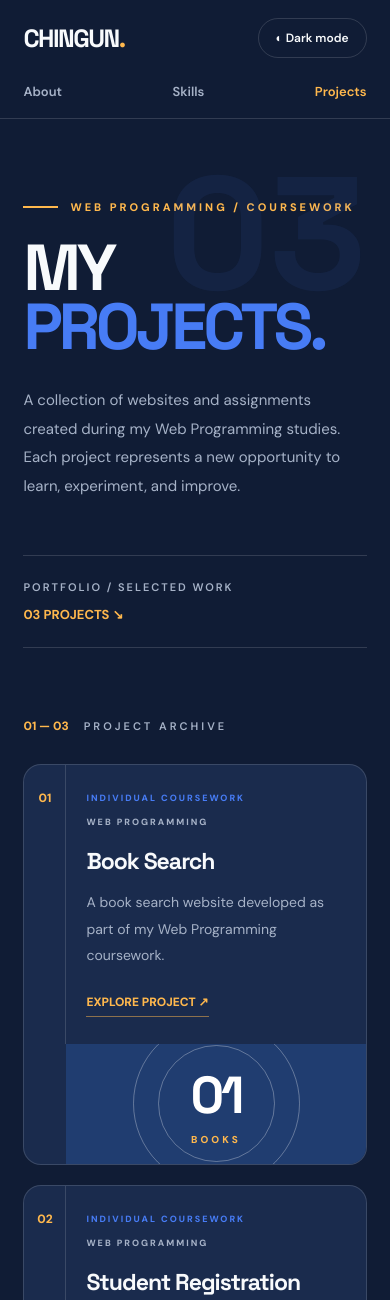
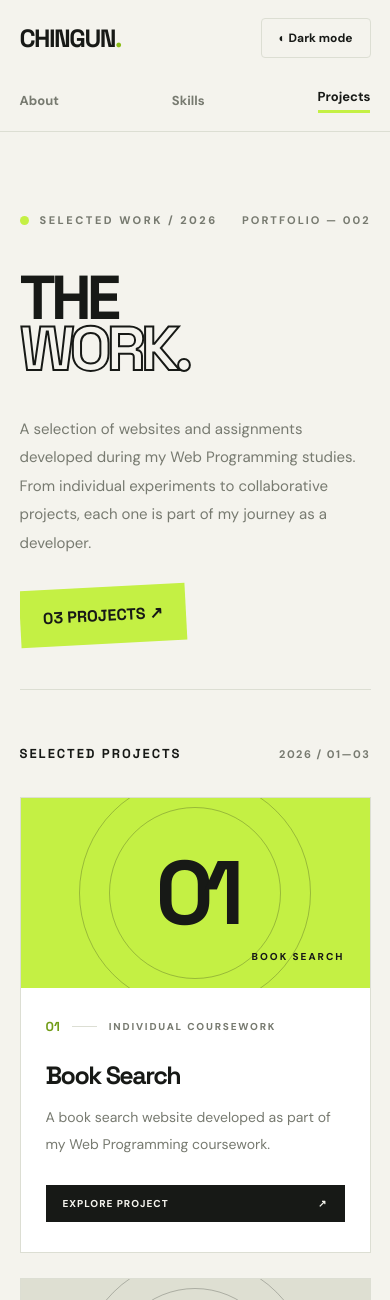
Before and after one commit to aidy40/portfolio, a plain HTML site: page projects.html in a window 390 px wide. Shown: the top 1300 px of the page. Drawn offline with Linux system fonts and the light colour scheme.

Commit message:
Update projects.html

```diff
--- a/projects.html
+++ b/projects.html
@@ -16,14 +16,14 @@
 
   <style>
     :root {
-      --navy: #101c35;
-      --navy-light: #1a2b4d;
-      --blue: #477cf5;
-      --orange: #ffb84d;
-      --white: #f8fafc;
-      --muted: #a6b2c7;
-      --line: rgba(255,255,255,0.14);
-      --card-radius: 18px;
+      --bg: #f4f3ed;
+      --surface: #ffffff;
+      --text: #171916;
+      --muted: #777a70;
+      --line: #dcded3;
+      --accent: #c4f044;
+      --dark: #171916;
+      --soft: #e9eadf;
     }
 
     * {
@@ -33,10 +33,19 @@
 
     body {
       margin: 0;
-      background: var(--navy);
-      color: var(--white);
+      background: var(--bg);
+      color: var(--text);
       font-family: 'DM Sans', sans-serif;
       transition: background 0.3s, color 0.3s;
+    }
+
+    body.dark-mode {
+      --bg: #171916;
+      --surface: #22251f;
+      --text: #f4f3ed;
+      --muted: #a4a69b;
+      --line: #383b33;
+      --soft: #292c25;
     }
 
     h1, h2, h3, .logo, .footer-name {
@@ -48,8 +57,12 @@
       text-decoration: none;
     }
 
+    button {
+      font-family: inherit;
+    }
+
     .container {
-      width: min(1150px, 88%);
+      width: min(1160px, 88%);
       margin: auto;
     }
 
@@ -62,11 +75,11 @@
     }
 
     .navigation {
-      min-height: 85px;
+      min-height: 82px;
       display: flex;
       align-items: center;
       justify-content: space-between;
-      gap: 25px;
+      gap: 30px;
     }
 
     .logo {
@@ -77,455 +90,472 @@
 
     .logo span,
     .footer-name span {
-      color: var(--orange);
+      color: #8bbd19;
     }
 
     .nav-links {
       display: flex;
       align-items: center;
-      gap: 35px;
+      gap: 34px;
     }
 
     .nav-links a {
       color: var(--muted);
       font-size: 13px;
-      font-weight: 600;
-      transition: 0.2s;
+      font-weight: 700;
+      transition: color 0.2s;
     }
 
     .nav-links a:hover,
     .nav-links a[aria-current="page"] {
-      color: var(--orange);
+      color: var(--text);
+    }
+
+    .nav-links a[aria-current="page"]::after {
+      content: "";
+      display: block;
+      height: 3px;
+      background: var(--accent);
+      margin-top: 5px;
     }
 
     .theme-toggle {
       padding: 11px 17px;
-      color: var(--white);
       background: transparent;
+      color: var(--text);
       border: 1px solid var(--line);
-      border-radius: 30px;
+      border-radius: 4px;
       cursor: pointer;
-      font-family: inherit;
       font-size: 12px;
-      font-weight: 600;
+      font-weight: 700;
       transition: 0.2s;
     }
 
     .theme-toggle:hover {
-      color: var(--orange);
-      border-color: var(--orange);
-      transform: translateY(-2px);
+      background: var(--accent);
+      border-color: var(--accent);
+      color: #171916;
     }
 
     /* Intro */
 
     .projects-intro {
-      padding: 105px 0 75px;
+      padding: 105px 0 65px;
       position: relative;
+      border-bottom: 1px solid var(--line);
       overflow: hidden;
     }
 
-    .projects-intro::after {
-      content: "03";
-      position: absolute;
-      right: 0;
-      top: 35px;
-      font-family: 'Space Grotesk', sans-serif;
-      font-size: 240px;
-      line-height: 1;
-      font-weight: 700;
-      color: rgba(71,124,245,0.08);
-      pointer-events: none;
+    .intro-topline {
+      display: flex;
+      justify-content: space-between;
+      align-items: center;
+      margin-bottom: 45px;
     }
 
     .eyebrow {
       display: flex;
       align-items: center;
-      gap: 12px;
-      color: var(--orange);
+      gap: 11px;
+      color: var(--muted);
       font-size: 11px;
       font-weight: 800;
-      letter-spacing: 3px;
-      margin-bottom: 25px;
+      letter-spacing: 2.5px;
     }
 
-    .eyebrow-line {
-      width: 35px;
-      height: 2px;
-      background: var(--orange);
+    .eyebrow-dot {
+      width: 9px;
+      height: 9px;
+      background: var(--accent);
+      border-radius: 50%;
+    }
+
+    .intro-index {
+      color: var(--muted);
+      font-size: 11px;
+      font-weight: 700;
+      letter-spacing: 2px;
     }
 
     .projects-intro h1 {
-      position: relative;
-      z-index: 1;
-      font-size: clamp(65px, 10vw, 115px);
-      line-height: 0.9;
-      letter-spacing: -8px;
+      max-width: 950px;
+      font-size: clamp(70px, 12vw, 145px);
+      line-height: 0.82;
+      letter-spacing: -10px;
       text-transform: uppercase;
       margin: 0;
       font-weight: 700;
     }
 
     .projects-intro h1 span {
-      color: var(--blue);
-    }
-
-    .intro-description {
-      color: var(--muted);
-      max-width: 490px;
-      line-height: 1.9;
-      font-size: 15px;
-      margin-top: 30px;
+      display: inline-block;
+      color: transparent;
+      -webkit-text-stroke: 2px var(--text);
     }
 
     .intro-bottom {
       display: flex;
       justify-content: space-between;
-      align-items: center;
-      border-top: 1px solid var(--line);
-      border-bottom: 1px solid var(--line);
-      padding: 24px 0;
-      margin-top: 55px;
+      align-items: flex-end;
+      gap: 30px;
+      margin-top: 65px;
     }
 
-    .intro-bottom span {
+    .intro-description {
+      max-width: 430px;
+      color: var(--muted);
+      font-size: 15px;
+      line-height: 1.9;
+      margin: 0;
+    }
+
+    .project-count {
+      background: var(--accent);
+      color: #171916;
+      padding: 18px 23px;
+      font-family: 'Space Grotesk', sans-serif;
+      font-size: 16px;
+      font-weight: 700;
+      white-space: nowrap;
+      transform: rotate(-3deg);
+    }
+
+    /* Project section */
+
+    .project-list {
+      padding: 75px 0 100px;
+    }
+
+    .section-heading {
+      display: flex;
+      justify-content: space-between;
+      align-items: center;
+      margin-bottom: 35px;
+    }
+
+    .section-heading h2 {
+      margin: 0;
+      font-size: 13px;
+      letter-spacing: 2px;
+      text-transform: uppercase;
+    }
+
+    .section-heading span {
       color: var(--muted);
       font-size: 11px;
-      font-weight: 600;
-      letter-spacing: 2px;
+      font-weight: 700;
+      letter-spacing: 1.5px;
     }
 
-    .intro-bottom strong {
-      color: var(--orange);
+    /* Project cards */
+
+    .project-card {
+      display: grid;
+      grid-template-columns: 1fr 300px;
+      min-height: 285px;
+      margin-bottom: 25px;
+      background: var(--surface);
+      border: 1px solid var(--line);
+      transition: transform 0.3s, border-color 0.3s;
+      overflow: hidden;
+    }
+
+    .project-card:hover {
+      transform: translateY(-5px);
+      border-color: var(--text);
+    }
+
+    .project-content {
+      padding: 38px 42px;
+      display: flex;
+      flex-direction: column;
+      justify-content: center;
+    }
+
+    .project-meta {
+      display: flex;
+      align-items: center;
+      flex-wrap: wrap;
+      gap: 12px;
+      margin-bottom: 24px;
+    }
+
+    .project-number {
+      color: #719c17;
+      font-family: 'Space Grotesk', sans-serif;
       font-size: 13px;
       font-weight: 700;
     }
 
-    /* Project list */
-
-    .project-list {
-      padding: 25px 0 100px;
+    .meta-divider {
+      width: 25px;
+      height: 1px;
+      background: var(--line);
     }
 
-    .list-heading {
-      display: flex;
-      align-items: center;
-      gap: 15px;
-      margin-bottom: 30px;
+    .project-category {
+      color: var(--muted);
+      font-size: 10px;
+      font-weight: 800;
+      letter-spacing: 1.8px;
     }
 
-    .list-heading span:first-child {
-      color: var(--orange);
-      font-size: 12px;
-      font-weight: 800;
-    }
-
-    .list-heading span:last-child {
-      color: var(--muted);
-      font-size: 11px;
-      letter-spacing: 3px;
-      font-weight: 600;
-    }
-
-    .project-card {
-      display: grid;
-      grid-template-columns: 75px 1fr 190px;
-      align-items: stretch;
-      background: var(--navy-light);
-      border: 1px solid var(--line);
-      border-radius: var(--card-radius);
-      margin-bottom: 20px;
-      transition: 0.25s ease;
-      overflow: hidden;
-    }
-
-    .project-card:hover {
-      border-color: var(--orange);
-      transform: translateY(-5px);
-      box-shadow: 0 15px 35px rgba(0,0,0,0.16);
-    }
-
-    .project-number {
-      display: flex;
-      justify-content: center;
-      padding-top: 38px;
-      color: var(--orange);
-      font-size: 14px;
-      font-weight: 800;
-      border-right: 1px solid var(--line);
-    }
-
-    .project-content {
-      padding: 38px 40px;
-    }
-
-    .project-meta {
-      display: flex;
-      flex-wrap: wrap;
-      gap: 12px;
-      margin-bottom: 18px;
-    }
-
-    .project-meta span {
-      color: var(--blue);
-      font-size: 9px;
-      letter-spacing: 2px;
-      font-weight: 800;
-    }
-
-    .project-meta span + span {
-      color: var(--muted);
-    }
-
-    .project-content h2 {
+    .project-content h3 {
       margin: 0 0 13px;
-      font-size: 29px;
-      letter-spacing: -1px;
-      font-weight: 700;
+      font-size: clamp(25px, 3vw, 35px);
+      letter-spacing: -1.5px;
     }
 
     .project-content p {
+      max-width: 520px;
+      margin: 0 0 28px;
       color: var(--muted);
       font-size: 14px;
       line-height: 1.9;
-      max-width: 560px;
-      margin: 0 0 25px;
     }
 
     .project-actions {
       display: flex;
       flex-wrap: wrap;
-      gap: 22px;
+      gap: 12px;
     }
 
     .project-link {
       display: inline-flex;
       align-items: center;
-      gap: 10px;
-      color: var(--orange);
-      font-size: 12px;
+      justify-content: center;
+      gap: 13px;
+      padding: 12px 17px;
+      background: var(--dark);
+      color: #f4f3ed;
+      font-size: 10px;
       font-weight: 800;
-      border-bottom: 1px solid rgba(255,184,77,0.5);
-      padding-bottom: 6px;
+      letter-spacing: 1px;
       transition: 0.2s;
     }
 
     .project-link:hover {
-      color: var(--white);
-      border-color: var(--white);
-      gap: 15px;
+      background: var(--accent);
+      color: #171916;
+      transform: translateY(-3px);
     }
 
-    /* Project graphics */
+    /* Graphic panels */
 
-    .project-visual {
-      min-height: 220px;
+    .project-art {
+      min-height: 285px;
       display: flex;
-      flex-direction: column;
       align-items: center;
       justify-content: center;
       position: relative;
       overflow: hidden;
-      background: #203d70;
+      background: var(--accent);
+      color: #171916;
     }
 
-    .project-visual::before {
+    .project-art::before {
       content: "";
       position: absolute;
-      width: 165px;
-      height: 165px;
-      border: 1px solid rgba(255,255,255,0.3);
+      width: 230px;
+      height: 230px;
+      border: 1px solid rgba(23,25,22,0.25);
       border-radius: 50%;
-      transition: 0.4s;
+      transition: transform 0.5s;
     }
 
-    .project-visual::after {
+    .project-art::after {
       content: "";
       position: absolute;
-      width: 115px;
-      height: 115px;
-      border: 1px solid rgba(255,255,255,0.3);
+      width: 170px;
+      height: 170px;
+      border: 1px solid rgba(23,25,22,0.25);
       border-radius: 50%;
-      transition: 0.4s;
+      transition: transform 0.5s;
     }
 
-    .project-card:hover .project-visual::before {
-      transform: scale(1.15);
+    .project-card:hover .project-art::before {
+      transform: scale(1.2) rotate(25deg);
     }
 
-    .project-card:hover .project-visual::after {
-      transform: scale(1.2);
+    .project-card:hover .project-art::after {
+      transform: scale(0.8) rotate(-25deg);
     }
 
-    .project-visual strong {
+    .art-number {
       position: relative;
       z-index: 1;
       font-family: 'Space Grotesk', sans-serif;
-      font-size: 52px;
-      color: white;
-      letter-spacing: -3px;
+      font-size: 110px;
+      line-height: 1;
+      font-weight: 700;
+      letter-spacing: -10px;
     }
 
-    .project-visual span {
-      position: relative;
-      z-index: 1;
-      color: var(--orange);
+    .art-label {
+      position: absolute;
+      z-index: 2;
+      bottom: 25px;
+      right: 25px;
       font-size: 10px;
       font-weight: 800;
-      letter-spacing: 3px;
-      margin-top: 5px;
+      letter-spacing: 2px;
     }
 
-    .visual-two {
-      background: #254d82;
+    .art-two {
+      background: #dedfd2;
     }
 
-    .visual-three {
-      background: #283653;
+    .art-two .art-number {
+      transform: rotate(-8deg);
     }
 
-    .visual-three strong {
-      color: var(--orange);
+    .art-three {
+      background: #171916;
+      color: var(--accent);
     }
 
-    /* Bottom link */
+    .art-three::before,
+    .art-three::after {
+      border-color: rgba(196,240,68,0.35);
+    }
+
+    /* Extra strip */
+
+    .closing-strip {
+      display: grid;
+      grid-template-columns: 1fr 1fr;
+      margin: 35px 0 90px;
+      background: var(--accent);
+      color: #171916;
+    }
+
+    .closing-text {
+      padding: 40px;
+    }
+
+    .closing-text h2 {
+      margin: 0 0 12px;
+      font-size: clamp(30px, 4vw, 48px);
+      line-height: 0.95;
+      letter-spacing: -2px;
+      text-transform: uppercase;
+    }
+
+    .closing-text p {
+      max-width: 350px;
+      margin: 0;
+      font-size: 13px;
+      line-height: 1.8;
+    }
+
+    .closing-symbol {
+      display: flex;
+      align-items: center;
+      justify-content: center;
+      background: #171916;
+      color: var(--accent);
+      font-family: 'Space Grotesk', sans-serif;
+      font-size: clamp(75px, 12vw, 145px);
+      font-weight: 700;
+      letter-spacing: -10px;
+    }
+
+    /* Back section */
 
     .back-section {
-      border-top: 1px solid var(--line);
-      padding: 35px 0 80px;
       display: flex;
       justify-content: space-between;
       align-items: center;
       gap: 20px;
+      padding: 30px 0 55px;
+      border-top: 1px solid var(--line);
     }
 
     .back-link {
-      color: var(--orange);
-      font-size: 13px;
+      font-size: 12px;
       font-weight: 800;
+      letter-spacing: 1px;
       transition: 0.2s;
     }
 
     .back-link:hover {
-      color: var(--white);
-      transform: translateX(-4px);
+      color: #719c17;
+      transform: translateX(-5px);
     }
 
     .back-section span {
       color: var(--muted);
       font-size: 10px;
+      font-weight: 700;
       letter-spacing: 2px;
-      font-weight: 600;
     }
 
     /* Footer */
 
     footer {
-      border-top: 1px solid var(--line);
-      padding: 35px 0;
+      background: var(--dark);
+      color: #f4f3ed;
+      padding: 38px 0;
     }
 
     .footer-content {
       display: flex;
+      align-items: center;
       justify-content: space-between;
-      align-items: center;
-      gap: 20px;
+      gap: 25px;
       flex-wrap: wrap;
     }
 
     .footer-name {
-      font-size: 20px;
+      font-size: 23px;
       font-weight: 700;
       letter-spacing: -1px;
     }
 
     .footer-note,
     .copyright {
-      color: var(--muted);
+      color: #a4a69b;
       font-size: 11px;
-      margin-top: 5px;
+      margin-top: 6px;
     }
 
-    .footer-content a {
-      color: var(--orange);
-      font-size: 13px;
-      font-weight: 700;
+    .footer-content > a {
+      color: var(--accent);
+      font-size: 12px;
+      font-weight: 800;
+      letter-spacing: 1px;
       transition: 0.2s;
     }
 
-    .footer-content a:hover {
-      color: var(--white);
-    }
-
-    /* Light mode */
-
-    body.light-mode {
-      --navy: #f3f5fa;
-      --navy-light: #ffffff;
-      --white: #17233c;
-      --muted: #68758c;
-      --line: rgba(23,46,85,0.15);
-    }
-
-    body.light-mode .logo,
-    body.light-mode .projects-intro h1,
-    body.light-mode .project-content h2 {
-      color: #172e55;
-    }
-
-    body.light-mode .nav-links a {
-      color: #68758c;
-    }
-
-    body.light-mode .nav-links a:hover,
-    body.light-mode .nav-links a[aria-current="page"] {
-      color: #2563eb;
-    }
-
-    body.light-mode .theme-toggle {
-      color: #172e55;
-      border-color: #cbd5e1;
-    }
-
-    body.light-mode .project-card {
-      box-shadow: 0 5px 20px rgba(23,46,85,0.04);
-    }
-
-    body.light-mode .project-card:hover {
-      box-shadow: 0 12px 30px rgba(23,46,85,0.1);
-    }
-
-    body.light-mode .project-visual strong {
+    .footer-content > a:hover {
       color: white;
-    }
-
-    body.light-mode .project-visual span {
-      color: #ffb84d;
-    }
-
-    body.light-mode .back-link:hover,
-    body.light-mode .footer-content a:hover {
-      color: #2563eb;
     }
 
     /* Responsive */
 
     @media (max-width: 800px) {
       .project-card {
-        grid-template-columns: 55px 1fr;
+        grid-template-columns: 1fr 220px;
       }
 
-      .project-visual {
-        grid-column: 2;
-        min-height: 150px;
+      .project-content {
+        padding: 30px;
       }
 
-      .projects-intro::after {
-        font-size: 160px;
+      .project-art {
+        min-height: 260px;
+      }
+
+      .projects-intro h1 {
+        letter-spacing: -6px;
       }
     }
 
-    @media (max-width: 550px) {
+    @media (max-width: 600px) {
+      .container {
+        width: 90%;
+      }
+
       .navigation {
         padding: 18px 0;
         flex-wrap: wrap;
@@ -542,41 +572,62 @@
         padding: 70px 0 45px;
       }
 
+      .intro-topline {
+        margin-bottom: 35px;
+      }
+
       .projects-intro h1 {
-        letter-spacing: -4px;
+        font-size: clamp(62px, 15vw, 90px);
+        letter-spacing: -5px;
       }
 
       .intro-bottom {
+        flex-direction: column;
         align-items: flex-start;
-        flex-direction: column;
-        gap: 12px;
+        margin-top: 40px;
+      }
+
+      .project-list {
+        padding: 55px 0 65px;
       }
 
       .project-card {
-        grid-template-columns: 42px 1fr;
-      }
-
-      .project-number {
-        padding-top: 25px;
-        font-size: 12px;
+        grid-template-columns: 1fr;
       }
 
       .project-content {
-        padding: 27px 20px;
+        padding: 30px 25px;
       }
 
-      .project-content h2 {
-        font-size: 23px;
+      .project-art {
+        min-height: 190px;
+        grid-row: 1;
       }
 
-      .project-visual {
-        min-height: 120px;
+      .art-number {
+        font-size: 90px;
       }
 
       .project-actions {
         flex-direction: column;
         align-items: flex-start;
-        gap: 15px;
+      }
+
+      .project-link {
+        width: 100%;
+        justify-content: space-between;
+      }
+
+      .closing-strip {
+        grid-template-columns: 1fr;
+      }
+
+      .closing-text {
+        padding: 30px;
+      }
+
+      .closing-symbol {
+        min-height: 160px;
       }
 
       .back-section {
@@ -596,6 +647,7 @@
 
   <header>
     <nav class="navigation container" aria-label="Main navigation">
+
       <a class="logo" href="index.html">CHINGUN<span>.</span></a>
 
       <div class="nav-links">
@@ -605,59 +657,73 @@
       </div>
 
       <button class="theme-toggle" id="theme-toggle" type="button"
-        aria-label="Switch to light mode" aria-pressed="false">
-        <span id="theme-icon" aria-hidden="true">☀</span>
-        <span id="theme-label">Light mode</span>
+        aria-label="Switch theme" aria-pressed="false">
+        <span id="theme-icon" aria-hidden="true">☾</span>
+        <span id="theme-label">Theme</span>
       </button>
+
     </nav>
   </header>
 
   <main class="container">
 
-    <!-- Page introduction -->
+    <!-- Introduction -->
+
     <section class="projects-intro">
 
+      <div class="intro-topline">
         <p class="eyebrow">
-        <span class="eyebrow-line"></span>
-        WEB PROGRAMMING / COURSEWORK
+          <span class="eyebrow-dot"></span>
+          SELECTED WORK / 2026
         </p>
 
-      <h1>MY<br><span>PROJECTS.</span></h1>
+        <span class="intro-index">PORTFOLIO — 002</span>
+      </div>
+
+      <h1>
+        THE<br>
+        <span>WORK.</span>
+      </h1>
+
+      <div class="intro-bottom">
 
         <p class="intro-description">
-        A collection of websites and assignments created during
-        my Web Programming studies. Each project represents
-        a new opportunity to learn, experiment, and improve.
+          A selection of websites and assignments developed during
+          my Web Programming studies. From individual experiments
+          to collaborative projects, each one is part of my journey
+          as a developer.
         </p>
 
-      <div class="intro-bottom">
-        <span>PORTFOLIO / SELECTED WORK</span>
-        <strong>03 PROJECTS ↘</strong>
+        <div class="project-count">
+          03 PROJECTS ↗
+        </div>
+
       </div>
 
     </section>
 
-    <!-- Project cards -->
+    <!-- Project archive -->
+
     <section class="project-list" aria-label="Portfolio projects">
 
-      <div class="list-heading">
-        <span>01 — 03</span>
-        <span>PROJECT ARCHIVE</span>
+      <div class="section-heading">
+        <h2>Selected projects</h2>
+        <span>2026 / 01—03</span>
       </div>
 
       <!-- Project 1 -->
+
       <article class="project-card">
-
-        <div class="project-number">01</div>
 
         <div class="project-content">
 
           <div class="project-meta">
-            <span>INDIVIDUAL COURSEWORK</span>
-            <span>WEB PROGRAMMING</span>
+            <span class="project-number">01</span>
+            <span class="meta-divider"></span>
+            <span class="project-category">INDIVIDUAL COURSEWORK</span>
           </div>
 
-          <h2>Book Search</h2>
+          <h3>Book Search</h3>
 
           <p>
             A book search website developed as part of my
@@ -669,32 +735,32 @@
               href="https://aidy40.github.io/Web-Programming/week%207/book-search.html"
               target="_blank"
               rel="noopener noreferrer">
-              EXPLORE PROJECT ↗
+              EXPLORE PROJECT <span>↗</span>
             </a>
           </div>
 
         </div>
 
-        <div class="project-visual" aria-hidden="true">
-          <strong>01</strong>
-          <span>BOOKS</span>
+        <div class="project-art" aria-hidden="true">
+          <span class="art-number">01</span>
+          <span class="art-label">BOOK SEARCH</span>
         </div>
 
       </article>
 
       <!-- Project 2 -->
+
       <article class="project-card">
-
-        <div class="project-number">02</div>
 
         <div class="project-content">
 
           <div class="project-meta">
-            <span>INDIVIDUAL COURSEWORK</span>
-            <span>WEB PROGRAMMING</span>
+            <span class="project-number">02</span>
+            <span class="meta-divider"></span>
+            <span class="project-category">INDIVIDUAL COURSEWORK</span>
           </div>
 
-          <h2>Student Registration</h2>
+          <h3>Student Registration</h3>
 
           <p>
             A student registration page created using the
@@ -706,32 +772,32 @@
               href="https://aidy40.github.io/Web-Programming/week%208/student-registration.html"
               target="_blank"
               rel="noopener noreferrer">
-              EXPLORE PROJECT ↗
+              EXPLORE PROJECT <span>↗</span>
             </a>
           </div>
 
         </div>
 
-        <div class="project-visual visual-two" aria-hidden="true">
-          <strong>02</strong>
-          <span>REGISTER</span>
+        <div class="project-art art-two" aria-hidden="true">
+          <span class="art-number">02</span>
+          <span class="art-label">REGISTRATION</span>
         </div>
 
       </article>
 
       <!-- Project 3 -->
+
       <article class="project-card">
-
-        <div class="project-number">03</div>
 
         <div class="project-content">
 
           <div class="project-meta">
-            <span>TEAM PROJECT</span>
-            <span>COLLABORATIVE WORK</span>
+            <span class="project-number">03</span>
+            <span class="meta-divider"></span>
+            <span class="project-category">TEAM PROJECT</span>
           </div>
 
-          <h2>What's Cooking?</h2>
+          <h3>What's Cooking?</h3>
 
           <p>
             A collaborative recipe website developed with classmates,
@@ -739,39 +805,62 @@
           </p>
 
           <div class="project-actions">
+
             <a class="project-link"
               href="https://aidy40.github.io/team-Project/"
               target="_blank"
               rel="noopener noreferrer">
-              VISIT WEBSITE ↗
+              VISIT WEBSITE <span>↗</span>
             </a>
 
             <a class="project-link"
               href="https://github.com/aidy40/team-Project"
               target="_blank"
               rel="noopener noreferrer">
-              GITHUB REPOSITORY ↗
+              GITHUB REPOSITORY <span>↗</span>
             </a>
+
           </div>
 
         </div>
 
-        <div class="project-visual visual-three" aria-hidden="true">
-          <strong>03</strong>
-          <span>TEAMWORK</span>
+        <div class="project-art art-three" aria-hidden="true">
+          <span class="art-number">03</span>
+          <span class="art-label">TEAMWORK</span>
         </div>
 
       </article>
 
     </section>
 
-    <!-- Return link -->
+    <!-- Closing statement -->
+
+    <section class="closing-strip">
+
+      <div class="closing-text">
+        <h2>Always<br>building.</h2>
+        <p>
+          Every project is another step toward becoming
+          a better developer. More experiments coming soon.
+        </p>
+      </div>
+
+      <div class="closing-symbol" aria-hidden="true">
+        C<span>.</span>
+      </div>
+
+    </section>
+
+    <!-- Back link -->
+
     <section class="back-section">
       <a class="back-link" href="index.html">← BACK TO HOMEPAGE</a>
       <span>THANK YOU FOR VISITING</span>
     </section>
 
   </main>
+
+  <!-- Footer -->
 
   <footer>
     <div class="footer-content container">
```
Lines whose indentation alone changed are shown as unchanged.
